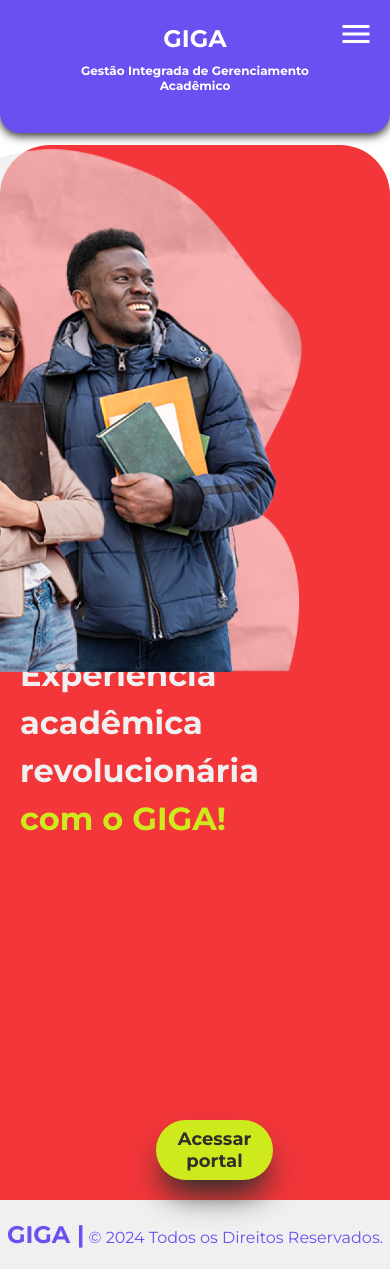
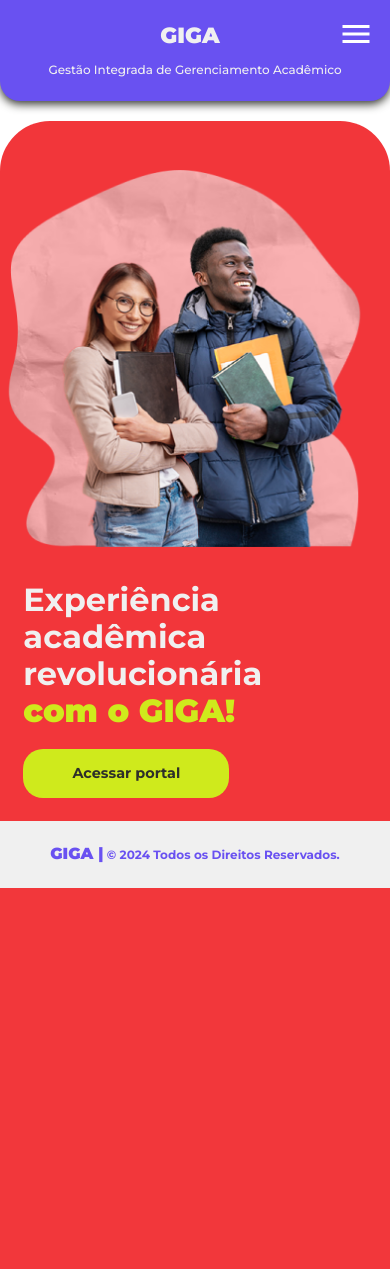
Before and after one commit to LarissaSL/Reconhecimento-Facial, a Flask app: page / in a window 390 px wide. After the commit the page ends 888 px from the top, so only its background shows below. Run offline with Flask 3, Linux system fonts and the light colour scheme.

Commit message:
FIX - Arrumando o Responsivo do Index, nav e footer

```diff
--- a/static/css/footer.css
+++ b/static/css/footer.css
@@ -1,12 +1,25 @@
 
 footer {
+    max-height: 100px;
     text-align: center;
-    padding: 20px 0;
+    padding: 0.5rem;
     background-color: var(--cor-branco);
     color: var(--cor-roxo);
 }
 
+.info-footer {
+    margin: 1rem 0;
+}
+
+.info-footer p {
+    width: 100%;
+    font-size: var(--fonte-pp);
+    font-weight: var(--fonte-bold);
+}
+
+
+
 .giga-text {
-    font-size: 2em;
-    font-weight: bold;
+    font-size: var(--fonte-p);
+    font-weight: var(--fonte-black);
 }
--- a/static/css/global.css
+++ b/static/css/global.css
@@ -0,0 +1,22 @@
+:root {
+    --cor-roxo: #6951F1;
+    --cor-branco: #F0F0F0;
+    --cor-cinza: #D9D9D9;
+    --cor-preto: #2E2F2A;
+    --cor-rosa: #F2363A;
+    --cor-verde: #CFEA1C;
+
+    --fonte-pp: 0.75rem;
+    --fonte-p: 1rem;
+    --fonte-m1: 1.25rem;
+    --fonte-m2: 1.375rem;
+    --fonte-g: 2rem;
+    --fonte-gg: 2.2rem;
+    --fonte-xg: 5rem;
+
+    --fonte-regular: 400;
+    --fonte-medium: 500;
+    --fonte-semiBold: 600;
+    --fonte-bold: 700;
+    --fonte-black: 900;
+}
--- a/static/css/index.css
+++ b/static/css/index.css
@@ -1,33 +1,19 @@
 @import url('https://fonts.googleapis.com/css2?family=Montserrat:wght@100..900&display=swap');
 
 /* Mobile First */
-:root {
-    --cor-roxo: #6951F1;
-    --cor-branco: #F0F0F0;
-    --cor-cinza: #D9D9D9;
-    --cor-preto: #2E2F2A;
-    --cor-rosa: #f2363a;
-    --cor-verde: #CFEA1C;
-
-    --fonte-pp: 12px;
-    --fonte-p: 16px;
-    --fonte-m1: 20px;
-    --fonte-m2: 22px;
-    --fonte-g: 32px;
-    --fonte-xg: 80px;
-
-    --fonte-regular: 400;
-    --fonte-medium: 500;
-    --fonte-semiBold: 600;
-    --fonte-bold: 700;
-    --fonte-black: 900;
-}
-
 * {
     padding: 0;
     margin: 0;
     box-sizing: border-box;
     font-family: "Montserrat", sans-serif;
+}
+
+html, body {
+    height: 100%;
+}
+
+main {
+    flex: 1;
 }
 
 body {
@@ -38,89 +24,73 @@ body {
     min-height: 100vh;
 }
 
-footer {
-    text-align: center;
-    padding: 20px 0;
-    background-color: var(--cor-branco);
-    color: var(--cor-roxo);
-}
-
-.giga-text {
-    font-size: 2em;
-    font-weight: bold;
-}
-
 .conteudo-principal {
     position: relative;
-    width: 100%;
-    height: 100vh;
     background-color: rgba(242, 54, 58, 1);
     border-radius: 50px 50px 0 0;
-    margin-top: 3%;
+    margin-top: 5vw;
+    padding: 1vh;
     display: flex;
-    flex-direction: column;
-    justify-content: space-between;
+    flex-direction: column-reverse;
+    justify-content: center;
 }
 
 .imagem-ajustada {
-    position: absolute;
-    top: 0;
-    right: 0;
-    height: 100%;
-    width: auto;
-    object-fit: contain;
+    margin: 10% 0 0;
+    min-width: 310px;
+    max-width: 752px;
+
 }
 
 .texto-container {
     width: 100%;
-    max-width: 60%;
-    height: 70%; /* Ajustado para melhor visualização */
     display: flex;
+    flex-direction: column;
     justify-content: flex-start;
-    align-items: center;
-    padding: 0 20px;
     box-sizing: border-box;
-    margin-left: 5%;
+    padding: 4%;
 }
 
 .texto-esquerdo {
-    font-size: var(--fonte-g);
-    color: var(--cor-branco);
+    color: var(--cor-verde);
+    font-size: var(--fonte-m1);
     max-width: 100%;
-    line-height: 1.5;
-    font-weight: bold;
+    font-weight: var(--fonte-bold);
     word-wrap: break-word;
     white-space: normal;
     margin-top: 20px;
     margin-bottom: 20px;
 }
 
+.texto-esquerdo h1 {
+    margin: 0;
+    color: var(--cor-branco);
+    font-size: var(--fonte-g);
+}
+
 .highlight {
     color: var(--cor-verde);
-    font-size: 2em;
+    font-weight: var(--fonte-black);
+    font-size: var(--fonte-g);
 }
 
 .btn {
-    width: 20%;
-    height: 60px;
-    border-radius: 50px;
-
-    background-image: linear-gradient(135deg, var(--cor-verde) 0%, var(--cor-verde) 100%);
-    box-shadow: 0 20px 30px -6px var(--cor-preto);
-    outline: none;
-    cursor: pointer;
-    border: none;
-    font-size: 24px;
+    text-align: center;
+    text-decoration: none;
+    font-weight: var(--fonte-bold);
+    font-size: 0.9rem;
+    background-color: var(--cor-verde);
+    border-radius: 20px;
+    padding: 1rem;
+    min-width: 172px;
+    max-width: 240px;
+    width: 60%;
     color: var(--cor-preto);
-    margin-left: 10%;
-    margin-bottom: 10%;
-    font-weight: bold;
     transition: all 0.3s ease-in-out;
-    margin-top: 30px;
 }
 
 .btn:hover {
-    transform: translateY(3px);
+    transform: translateY(5px);
     box-shadow: none;
 }
 
@@ -128,68 +98,86 @@ footer {
     opacity: 0.5;
 }
 
-/* Media Queries para Responsividade */
-@media (max-width: 1103px) {
+@media (min-width: 425px) {
+    .texto-esquerdo h1,
+    .highlight {
+        font-size: 3rem;
+    }
+
+    .btn {
+        margin: 2rem 0;
+    }
+}
+
+@media (min-width: 768px) {
+    .texto-container {
+        align-items: center;
+        text-align: center;
+    }
+
     .conteudo-principal {
-        flex-direction: column; /* Mantém a coluna */
+        align-items: center;
+    }
+}
+
+@media (min-width: 1024px) {
+    .conteudo-principal {
+        display: flex;
+        padding: 2%;
+        flex-direction: row;
+        position: relative;
+        justify-content: flex-start;
     }
 
     .imagem-ajustada {
-        order: -1; /* Coloca a imagem no topo */
-        max-height: 50%; /* Limita a altura da imagem */
+        position: absolute;
+        bottom: 0;
+        left: 70%;
+        width: 600px;
+        transform: translateX(-50%);
+        height: auto;
     }
 
     .texto-container {
-        max-width: 80%; /* Aumenta a largura máxima para telas menores */
-        margin: 20px 0; /* Margem em cima e embaixo */
+        width: 50vw;
+        justify-content: center;
+        align-items: flex-start;
+        text-align: start;
+    }
+}
+
+@media (min-width: 1300px) {
+    .conteudo-principal {
+        padding: 0 5%;
+    }
+
+    .imagem-ajustada {
+        left: 75%;
+        width: 630px;
+    }
+
+    .texto-esquerdo h1,
+    .highlight {
+        font-size: 4rem;
+    }
+}
+
+@media (min-width: 1440px) {
+    .imagem-ajustada {
+        width: 630px;
+        left: 73%;
+    }
+
+    .conteudo-principal {
+        padding: 0 10%;
+    }
+
+    .texto-esquerdo h1,
+    .highlight {
+        width: 90%;
     }
 
     .btn {
-        width: 60%; /* Aumenta a largura do botão */
-        margin: 20px auto; /* Centraliza o botão */
-    }
-
-    .texto-esquerdo {
-        font-size: var(--fonte-m1); /* Ajusta o tamanho da fonte */
+        font-size: var(--fonte-p);
     }
 }
-
-@media (max-width:695px) {
-    .texto-container {
-        max-width: 90%;
-        margin-top: 44%;
-    }
-    .imagem-ajustada {
-        margin-right: 15%;
-    }
-    .btn {
-        width: 30%;
-        height: 60px;
-        border-radius: 50px;
-        font-size: 18px;
-        margin-left: 40%;
-    }
-    .conteudo-principal {
-        height: 125vh;
-
-    }
-    .texto-esquerdo {
-        font-size: var(--fonte-p); /* Ajusta o tamanho da fonte */
-    }
-}
-
-@media (max-width: 480px) {
-    .giga-text {
-        font-size: 1.5em; /* Ajusta o tamanho do texto */
-    }
-    .imagem-ajustada {
-        margin-left: 40%;
-    }
-    .btn {
-        width: 30%;
-    }
-    .texto-container {
-        max-width: 90%;
-        margin-top: 69%;
-    }
-}
--- a/static/css/navbar.css
+++ b/static/css/navbar.css
@@ -1,29 +1,6 @@
 @import url('https://fonts.googleapis.com/css2?family=Montserrat:wght@100..900&display=swap');
 
 /* Mobile First */
-
-:root {
-    --cor-roxo: #6951F1;
-    --cor-branco: #F0F0F0;
-    --cor-cinza: #D9D9D9;
-    --cor-preto: #2E2F2A;
-    --cor-rosa: #F2363A;
-    --cor-verde: #CFEA1C;
-
-    --fonte-pp: 12px;
-    --fonte-p: 16px;
-    --fonte-m1: 20px;
-    --fonte-m2: 22px;
-    --fonte-g: 32px;
-    --fonte-xg: 80px;
-
-    --fonte-regular: 400;
-    --fonte-medium: 500;
-    --fonte-semiBold: 600;
-    --fonte-bold: 700;
-    --fonte-black: 900;
-}
-
 * {
     padding: 0;
     margin: 0;
@@ -50,13 +27,16 @@ header {
 }
 
 .nome h1 {
-    color: #fff;
+    color: var(--cor-branco);
+    font-size: var(--fonte-m2);
     margin-right: 10px;
+    font-weight: var(--fonte-black);
 }
+
 .nome h3 {
-    color: #fff;
+    color: var(--cor-branco);
     font-size: var(--fonte-pp);
-
+    font-weight: var(--fonte-medium);
 }
 
 .nav-list {
@@ -97,15 +82,16 @@ header {
     display: none;
 }
 
-@media screen and (max-width: 956px) {
+/* Media Queries */
+
+@media (max-width: 1023px) {
     .nav-bar {
-        padding: 1.5rem 4rem;
+        padding: 1vh;
         flex-direction: column;
         justify-content: center;
         align-items: center;
     }
 
-    /* Centraliza o título (h1) */
     .nome {
         display: flex;
         flex-direction: column;
@@ -114,35 +100,26 @@ header {
         margin-bottom: 1rem;
     }
 
-    .nome h1 {
-        margin-right: 0;
-        margin-bottom: 10px;
-    }
-
     .nome h3 {
-        font-size: var(--fonte-pp);
         display: block;
     }
 
-    /* Esconde a lista de navegação padrão */
-    .nav-item,.barra {
+    .nav-item,
+    .barra {
         display: none;
     }
 
-    /* Exibe o ícone do menu */
     .mobile-menu-icon {
         display: block;
-        position: fixed;
+        position: absolute;
         top: 1rem;
         right: 1rem;
         z-index: 1000;
         cursor: pointer;
     }
 
-    /* Estilos para o menu mobile */
     .mobile-menu.open {
         display: block;
-
     }
 
     .mobile-menu-icon button {
--- a/static/js/digitacao.js
+++ b/static/js/digitacao.js
@@ -18,7 +18,7 @@ document.addEventListener("DOMContentLoaded", () => {
             setTimeout(digitar, speed);
         } else if (isDeleting && index > 0) {
             // Apagar a letra do texto digitado
-            elemento.textContent = textoDestacado.substring(0, index - 1);
+            elemento.removeChild(elemento.lastChild);
             index--;
             setTimeout(digitar, deleteSpeed);
         } else if (!isDeleting && index === textoDestacado.length) {
--- a/templates/index.html
+++ b/templates/index.html
@@ -4,8 +4,10 @@
 <head>
     <meta charset="UTF-8">
     <meta name="viewport" content="width=device-width, initial-scale=1.0">
-    <link rel="stylesheet"
-        href="https://fonts.googleapis.com/css2?family=Material+Symbols+Outlined:opsz,wght,FILL,GRAD@20..48,100..700,0..1,-50..200&icon_names=menu" />
+    <!-- Normalize CSS -->
+    <link rel="stylesheet" href="https://cdnjs.cloudflare.com/ajax/libs/normalize/8.0.1/normalize.min.css" integrity="sha512-NhSC1YmyruXifcj/KFRWoC561YpHpc5Jtzgvbuzx5VozKpWvQ+4nXhPdFgmx8xqexRcpAglTj9sIBWINXa8x5w==" crossorigin="anonymous" referrerpolicy="no-referrer" />
+    <link rel="stylesheet" href="https://fonts.googleapis.com/css2?family=Material+Symbols+Outlined:opsz,wght,FILL,GRAD@20..48,100..700,0..1,-50..200&icon_names=menu" />
+    <link rel="stylesheet" href="/static/css/global.css">
     <link rel="stylesheet" href="/static/css/navbar.css">
     <link rel="stylesheet" href="/static/css/footer.css">
     <link rel="stylesheet" href="/static/css/index.css">
@@ -62,22 +64,21 @@
     </header>
 
     <main class="conteudo-principal">
-        <img src="/static/img/Jovens.png" alt="Descrição da imagem" class="imagem-ajustada">
 
         <div class="texto-container">
             <div class="texto-esquerdo">
                 <h1>Experiência acadêmica revolucionária</h1>
                 <div id="typewriter"></div> <!-- Aqui vai o efeito de digitação -->
             </div>
+            <a href="{{ url_for('reconhecimentoController.reconhecimento') }}" class="btn">Acessar portal</a>
         </div>
-
-        <a href="{{ url_for('reconhecimentoController.reconhecimento') }}">
-            <button class="btn">Acessar portal</button>
-        </a>
+        <img src="/static/img/Jovens.png" alt="Descrição da imagem" class="imagem-ajustada">
     </main>
 
     <footer>
-        <p><span class="giga-text">GIGA |</span> © 2024 Todos os Direitos Reservados.</p>
+        <div class="info-footer">
+            <p><span class="giga-text">GIGA |</span> © 2024 Todos os Direitos Reservados.</p>
+        </div>
     </footer>
 
     <script src="/static/js/nav.js"></script>
```
Also changed, not shown: other parts of static/css/navbar.css (+62 -11 lines).
